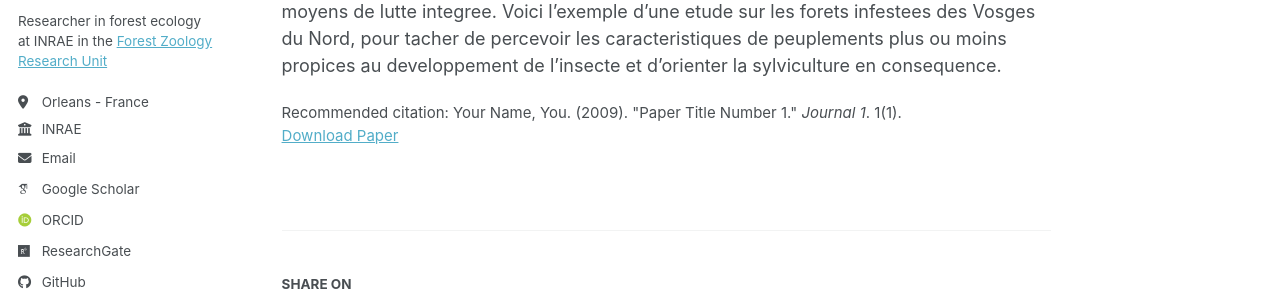
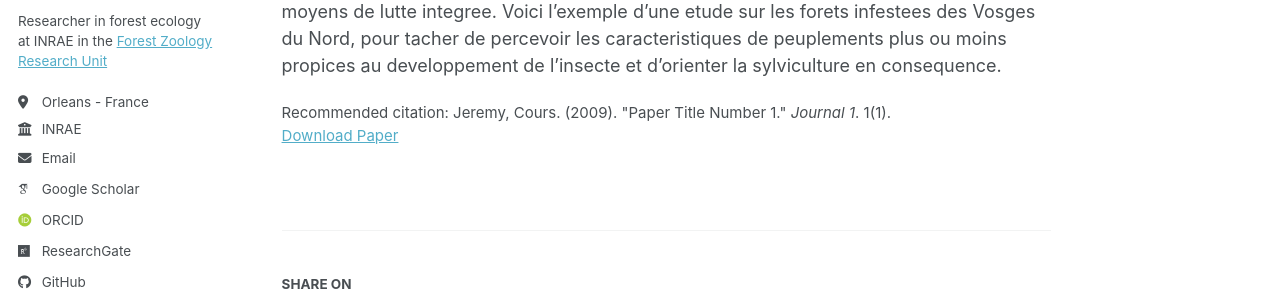
Before and after one commit to J-Cours/J-Cours.github.io, a Jekyll site: the page built from _publications/2020_RDVT_1.md, in a window 1280 px wide and 1004 px high. Shown: the part 335-631 px from the top of the window. Built offline with Jekyll 4.4.1, drawn with Linux system fonts in a browser that asks for light colours; some web fonts are replaced; a script bundle is joined from its source files by our own code; library files that are not in the unit come from our copies.

Commit message:
Update 2020_RDVT_1.md

```diff
--- a/_publications/2020_RDVT_1.md
+++ b/_publications/2020_RDVT_1.md
@@ -7,7 +7,7 @@ excerpt: ''
 date: 2020-10-01
 venue: 'Rendez-vous Techniques ONF No 65-66; 32-37'
 paperurl: 'https://hal.archives-ouvertes.fr/hal-02989168'
-citation: 'Your Name, You. (2009). &quot;Paper Title Number 1.&quot; <i>Journal 1</i>. 1(1).'
+citation: 'Jeremy, Cours. (2009). &quot;Paper Title Number 1.&quot; <i>Journal 1</i>. 1(1).'
 ---
 
 **Abstract:** Face aux pullulations de hanneton, pas de remede simple pour proteger les forets. La lutte phytopharmaceutique, en particulier, est une methode appartenant au passe. Il faut donc travailler plus avant sur l'ecologie du hanneton pour imaginer des moyens de lutte integree. Voici l'exemple d'une etude sur les forets infestees des Vosges du Nord, pour tacher de percevoir les caracteristiques de peuplements plus ou moins propices au developpement de l'insecte et d'orienter la sylviculture en consequence.
```
